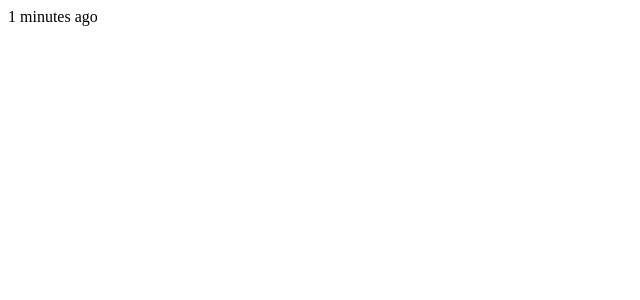
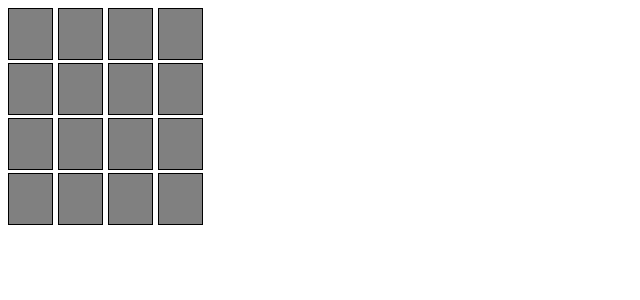
Before and after one commit to kvnchen/frontEndPractice, a Next.js app: page / in a window 1280 px wide. Shown: the top 300 px of the page, without its empty margins (0-640 px from the left). Built offline with nearby package versions, Linux system fonts and the light colour scheme.

Commit message:
memory game

```diff
--- /dev/null
+++ b/src/app/memoryGame/memoryGame.js
@@ -0,0 +1,185 @@
+'use client';
+import { useState, useEffect } from 'react';
+import styles from './styles.module.css';
+
+const emojis = [
+  '🐵',
+  '🐶',
+  '🦊',
+  '🐱',
+  '🦁',
+  '🐯',
+  '🐴',
+  '🦄',
+  '🦓',
+  '🦌',
+  '🐮',
+  '🐷',
+  '🐭',
+  '🐹',
+  '🐻',
+  '🐨',
+  '🐼',
+  '🐽',
+  '🐸',
+  '🐰',
+  '🐙',
+];
+
+/**
+ * card
+ *  value: emoji
+ *  isHidden: Bool
+ *
+ * board
+ *  n x n array of cards
+ *
+ * setup
+ *  pick (n x n) / 2 emojis & make cards for them
+ *  randomly assign positions for cards
+ *
+ * didnt know how to shuffle an array
+ *
+ * panicking... for no reason...
+ * time up, not even done with init
+ *
+ * how do you do a flip animation?
+ *
+ *
+ *
+ * selected: array of up to 2 cards? indexes?
+ *
+ */
+export function MemoryGame() {
+  const [board, setBoard] = useState([]);
+  const [selected, setSelected] = useState(null);
+  const [remainingPairs, setRemainingPairs] = useState(8);
+
+  function shuffle(arr) {
+    let currentIndex = arr.length;
+
+    while (currentIndex > 0) {
+      const randomIndex = Math.floor(Math.random() * currentIndex);
+      currentIndex--;
+
+      [arr[currentIndex], arr[randomIndex]] = [arr[randomIndex], arr[currentIndex]]; // simultaneous assignment???
+    }
+  }
+
+  // randomize emoji, create cards, create board
+  function init() {
+    const remainingEmojis = [];
+
+    for (let i = 0; i < 8; i++) {
+      remainingEmojis.push(emojis[i]);
+      remainingEmojis.push(emojis[i]);
+    }
+    shuffle(remainingEmojis);
+
+    // 4x4 default
+    const tempBoard = [
+      [],
+      [],
+      [],
+      []
+    ];
+
+    for (let row = 0; row < 4; row++) {
+      for (let column = 0; column < 4; column++) {
+        const emoji = remainingEmojis.pop();
+        tempBoard[row].push({
+          value: emoji,
+          isHidden: true
+        });
+      }
+    }
+
+    setBoard(tempBoard);
+    setSelected(null);
+    setRemainingPairs(8);
+  }
+
+  function flipDown(indices) {
+    setTimeout(() => {
+      const tempBoard = [...board];
+      const [first, second] = indices;
+      tempBoard[first[0]][first[1]].isHidden = true;
+      tempBoard[second[0]][second[1]].isHidden = true;
+      setBoard(tempBoard);
+    }, 750);
+  }
+
+  function selectCard(row, column) {
+    const key = [row, column];
+    let tempSelected = selected;
+
+    if (tempSelected === null) {
+      tempSelected = key;
+      setSelected(tempSelected);
+    } else {
+      if (board[row][column].value !== board[tempSelected[0]][tempSelected[1]].value) {
+        flipDown([key, tempSelected]);
+      } else {
+        // update game completion state
+        setRemainingPairs(remainingPairs - 1);
+      }
+      setSelected(null);
+    }
+  }
+
+  // modifying a card won't rerender, do have to redefine the entire board
+  function flipCard(row, column) {
+    const temp = [...board]; // though this works
+
+    if (temp[row][column].isHidden) {
+      temp[row][column].isHidden = !temp[row][column].isHidden;
+
+      selectCard(row, column);
+      setBoard(temp);
+    }
+  }
+
+  function render() {
+    function renderCard(card, row, column) {
+      return (
+        <div
+          className={card.isHidden ? styles.card : `${styles.card} ${styles.flipped}`}
+          key={`${row},${column}`}
+          onClick={() => flipCard(row, column) }
+        >
+          <span>{card.isHidden ? '' : card.value}</span>
+        </div>
+      );
+    }
+
+    const output = [];
+
+    for (let i = 0; i < board.length; i++) {
+      const cards = [];
+      for (let j = 0; j < board[i].length; j++) {
+        cards.push(renderCard(board[i][j], i, j));
+      }
+
+      output.push(
+        <div key={i} className={styles.row}>
+          {cards}
+        </div>
+      );
+    }
+
+    return output;
+  }
+
+  useEffect(() => {
+    init();
+  }, []);
+
+  return (
+    <article className={styles.board}>
+      {render()}
+      <div>
+        <button hidden={remainingPairs > 0} onClick={init}>Play Again</button>
+      </div>
+    </article>
+  )
+}
--- /dev/null
+++ b/src/app/memoryGame/styles.module.css
@@ -0,0 +1,28 @@
+.board {
+  width: 225px;
+  height: 225px;
+}
+
+.row {
+  display: flex;
+  width: 200px;
+  height: 50px;
+  margin-bottom: 5px;
+  line-height: 50px;
+  text-align: center;
+}
+
+.card {
+  display: inline-block;
+  width: 50px;
+  height: 50px;
+  margin-right: 5px;
+  border: 1px solid black;
+  background-color: gray;
+
+  vertical-align: middle;
+}
+
+.flipped {
+  background-color: white;
+}
--- a/src/app/page.js
+++ b/src/app/page.js
@@ -24,6 +24,7 @@ import { Histogram } from './histogram.js';
 import { UndoableCounter } from './undoableCounter/undoableCounter.js';
 import { UsersDatabase } from './usersDatabase/usersDatabase.js';
 import { TimeAgo } from './timeAgo/timeAgo.js';
+import { MemoryGame } from './memoryGame/memoryGame.js';
 
 // this react project is 350 MB... gonna reuse it for react practice
 
@@ -53,6 +54,7 @@ export default function Home() {
   // return <Histogram />
   // return <UndoableCounter />
   // return <UsersDatabase />
+  // return <TimeAgo time={Date.now() - 55000} />
+  return <MemoryGame />
 
-  return <TimeAgo time={Date.now() - 55000} />
 }
```
